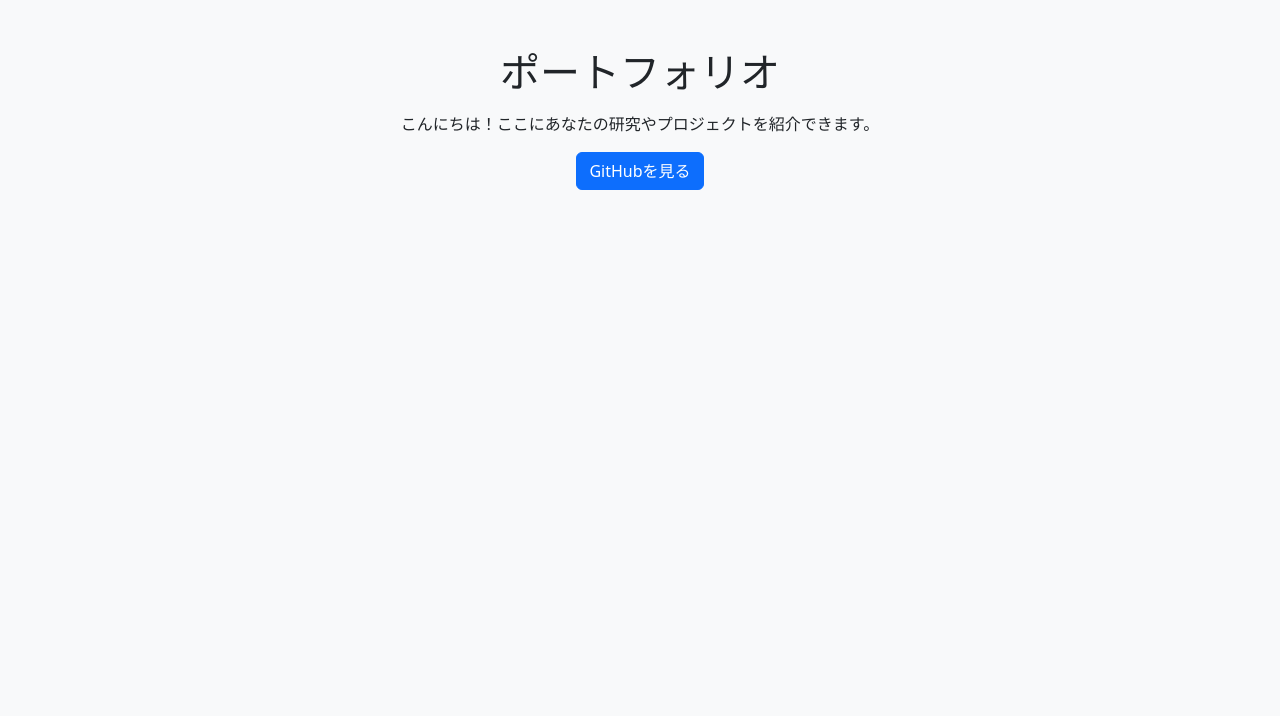
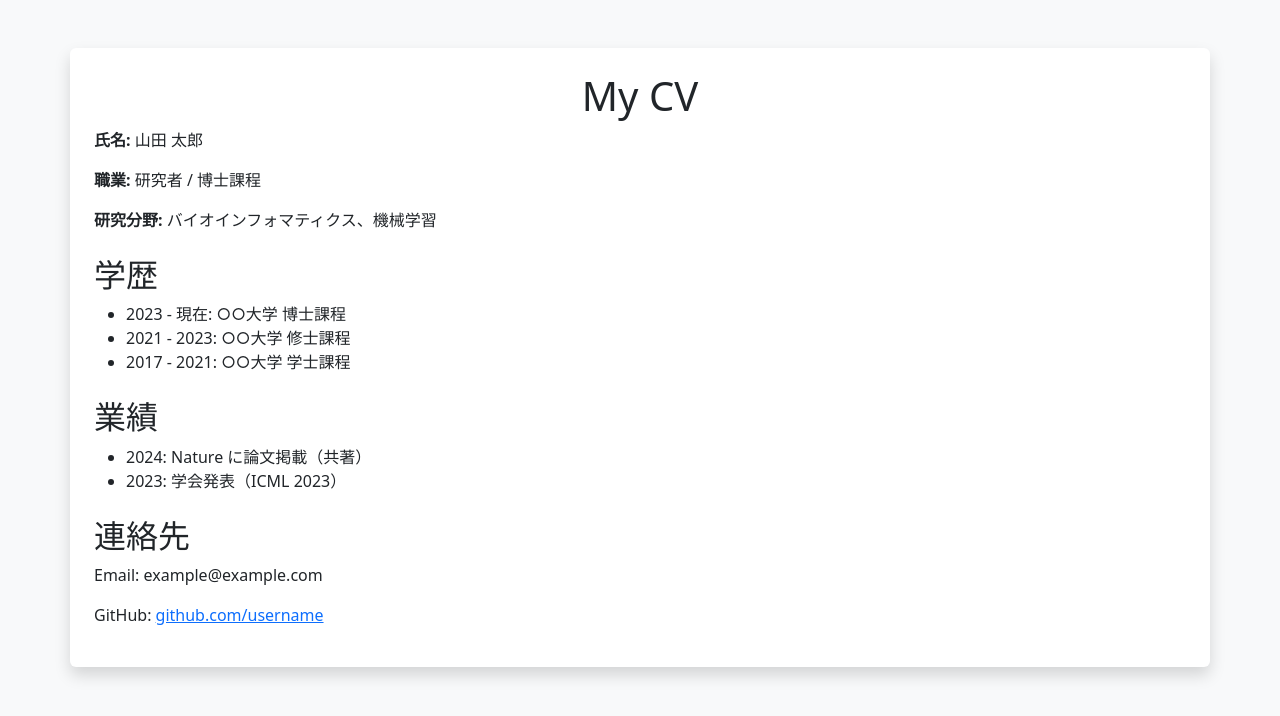
Before and after one commit to yiwamura14/yiwamura14.github.io, a plain HTML site: page index.html in a window 1280 px wide. Drawn offline with nearby package versions, Linux system fonts and the light colour scheme.

Commit message:
Update index.html

```diff
--- a/index.html
+++ b/index.html
@@ -3,14 +3,32 @@
 <head>
     <meta charset="UTF-8">
     <meta name="viewport" content="width=device-width, initial-scale=1.0">
-    <title>ポートフォリオ</title>
+    <title>My CV</title>
     <link rel="stylesheet" href="https://cdn.jsdelivr.net/npm/bootstrap@5.3.0/dist/css/bootstrap.min.css">
 </head>
 <body class="bg-light">
-    <div class="container mt-5 text-center">
-        <h1 class="mb-3">ポートフォリオ</h1>
-        <p>こんにちは！ここにあなたの研究やプロジェクトを紹介できます。</p>
-        <a href="https://github.com/username" class="btn btn-primary" target="_blank">GitHubを見る</a>
+    <div class="container mt-5 p-4 bg-white shadow rounded">
+        <h1 class="text-center">My CV</h1>
+        <p><strong>氏名:</strong> 山田 太郎</p>
+        <p><strong>職業:</strong> 研究者 / 博士課程</p>
+        <p><strong>研究分野:</strong> バイオインフォマティクス、機械学習</p>
+
+        <h2 class="mt-4">学歴</h2>
+        <ul>
+            <li>2023 - 現在: ○○大学 博士課程</li>
+            <li>2021 - 2023: ○○大学 修士課程</li>
+            <li>2017 - 2021: ○○大学 学士課程</li>
+        </ul>
+
+        <h2 class="mt-4">業績</h2>
+        <ul>
+            <li>2024: Nature に論文掲載（共著）</li>
+            <li>2023: 学会発表（ICML 2023）</li>
+        </ul>
+
+        <h2 class="mt-4">連絡先</h2>
+        <p>Email: example@example.com</p>
+        <p>GitHub: <a href="https://github.com/username" target="_blank">github.com/username</a></p>
     </div>
 </body>
 </html>
```
